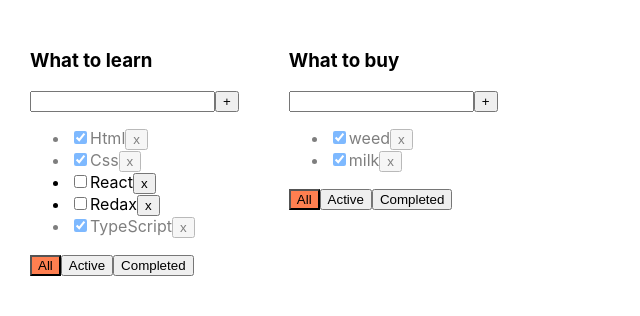
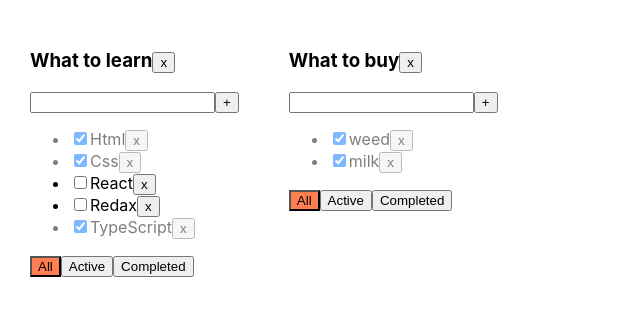
Before and after one commit to ashton-kochnev/todolist, a React (Create React App) app: page / in a window 1280 px wide. Shown: the top 316 px of the page, without its empty margins (0-640 px from the left). Built offline with nearby package versions, Linux system fonts and the light colour scheme.

Commit message:
refactoring 5 lesson

```diff
--- a/src/App.tsx
+++ b/src/App.tsx
@@ -53,26 +53,33 @@
 
     function addTask(title: string, todolistId: string) {
         const newTask: TaskType = {id: v1(), title: title, isDone: false}
-        setTasks({...tasks, [todolistId]: [newTask, ...tasks[todolistId]]})
+        tasks[todolistId] = [newTask, ...tasks[todolistId]]
+        setTasks({...tasks})
+        // setTasks({...tasks, [todolistId]: [newTask, ...tasks[todolistId]]})
     }
 
     function changeTaskStatus(taskId: string, isDone: boolean, todolistId: string) {
-        setTasks({...tasks, [todolistId]: tasks[todolistId].map(t => t.id === taskId ? {...t, isDone: isDone} : t)})
-        // let tasks = tasks[todolistId]
-        // let task = tasks.find(t => t.id === taskId);
-        // if (task) {
-        //     task.isDone = isDone
-        //     setTasks({...tasks})
-        // }
+        // setTasks({...tasks, [todolistId]: tasks[todolistId].map(t => t.id === taskId ? {...t, isDone: isDone} : t)})
+        let task = tasks[todolistId].find(t => t.id === taskId);
+        if (task) {
+            task.isDone = isDone
+            setTasks({...tasks})
+        }
     }
 
     function changeFilter(value: FilterValueType, todolistId: string) {
-        setTodolists(todoLists.map(t => t.id === todolistId ? {...t, filter: value} : t))
-        // let todolist = todoLists.find(tl => tl.id === todolistId)
-        // if (todolist) {
-        //     todolist.filter = value
-        //     setTodolists([...todoLists])
-        // }
+        // setTodolists(todoLists.map(t => t.id === todolistId ? {...t, filter: value} : t))
+        let todolist = todoLists.find(tl => tl.id === todolistId)
+        if (todolist) {
+            todolist.filter = value
+            setTodolists([...todoLists])
+        }
+    }
+
+    function removeTodolist(todolistId: string) {
+        setTodolists(todoLists.filter(tl => tl.id !== todolistId))
+        delete tasks[todolistId]
+        setTasks({...tasks})
     }
 
     return (
@@ -94,6 +101,7 @@
                         title={tl.title}
                         tasks={tasksForTodolist}
                         filter={tl.filter}
+                        removeTodolist={removeTodolist}
                         removeTask={removeTask}
                         changeFilter={changeFilter}
                         addTask={addTask}
--- a/src/Todolist.tsx
+++ b/src/Todolist.tsx
@@ -6,6 +6,7 @@
     id: string
     tasks: Array<TaskType>
     filter: FilterValueType
+    removeTodolist: (todolistId: string) => void
     addTask: (title: string, todolistId: string) => void
     removeTask: (task: string, todolistId: string) => void
     changeFilter: (value: FilterValueType, todolistId: string) => void
@@ -36,9 +37,11 @@
     const onClickActiveFilter = () => props.changeFilter('active', props.id)
     const onClickCompletedFilter = () => props.changeFilter('completed', props.id)
 
+    const removeTodolist = () => props.removeTodolist(props.id)
+
     return (
         <div>
-            <h3>{props.title}</h3>
+            <h3>{props.title}<button onClick={removeTodolist}>x</button></h3>
             <div>
                 <input className={error ? 'error' : ''}
                        value={newTitle}
```
